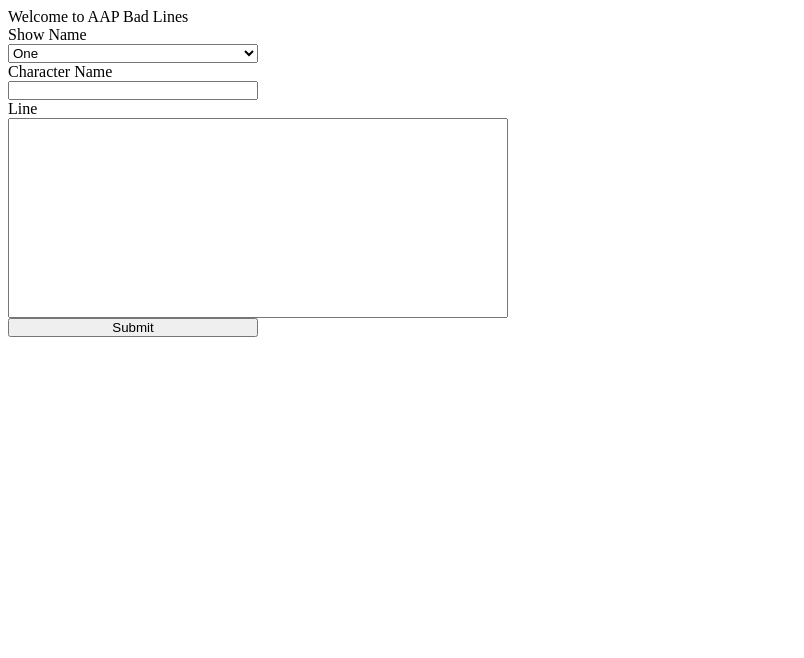
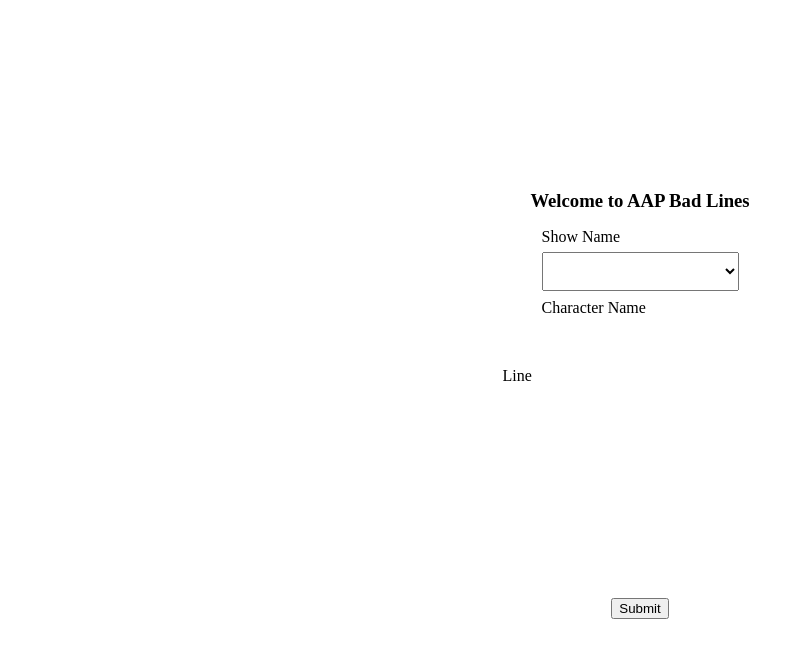
Before and after one commit to SoulXP/aapwebtools, a Vue app in the folder client/: page / in a window 1280 px wide. Shown: the top 658 px of the page, without its empty margins (0-804 px from the left). Built offline with nearby package versions, Linux system fonts and the light colour scheme.

Commit message:
bad line request services added

```diff
--- a/client/package.json
+++ b/client/package.json
@@ -8,6 +8,7 @@
     "lint": "vue-cli-service lint"
   },
   "dependencies": {
+    "axios": "^0.21.1",
     "core-js": "^3.6.5",
     "vue": "^3.0.0",
     "vue-router": "^4.0.0-0"
--- a/client/src/App.vue
+++ b/client/src/App.vue
@@ -3,5 +3,4 @@
 </template>
 
 <style>
-
 </style>
--- a/client/src/components/BadLineForm.vue
+++ b/client/src/components/BadLineForm.vue
@@ -3,7 +3,7 @@
         <div class="form-group">
             <div class="form-element">
                 <label for="show">Show Name</label>
-                <select name="show">
+                <select v-model="showName" name="show">
                     <option>One</option>
                     <option>Two</option>
                     <option>Three</option>
@@ -11,66 +11,110 @@
             </div>
             <div class="form-element">
                 <label for="character">Character Name</label>
-                <input type="text" id="character_name">
+                <input v-model="characterName" type="text" id="character_name">
             </div>
         </div>
-        <label for="line">Line</label>
-        <textarea name="line" id="line" cols="30" rows="10"></textarea>
-        <button>Submit</button>
+        <div class="form-element">
+            <label for="line">Line</label>
+            <textarea v-model="line" name="line" id="line" cols="30" rows="10"></textarea>
+        </div>
+        <button @click.prevent="validateForm()">Submit</button>
     </form>
 </template>
 
 <script>
+import services from '@/services/services.js';
+
 export default {
-    name: 'BadLineForm'
+    name: 'BadLineForm',
+    data () {
+        return {
+            showName: '',
+            characterName: '',
+            line: ''
+        }
+    },
+    methods: {
+        validateForm () {
+            // Send to api for logging
+            services.addBadLine({ type: 'badline-form', formdata: { show: this.showName, character: this.characterName, line: this.line } })
+                .then((res) => {
+                    console.log(res);
+                })
+                .catch((err) => {
+                    console.log(err);
+                });
+        },
+        sendPost (formData) {
+            services.dev_get()
+                .then((res) => {
+                    console.log(res.data);
+                })
+                .catch((err) => {
+                    console.error(err);
+                });
+        }
+    }
 }
 </script>
 
 <style scoped>
     * {
         margin: 0;
-        padding: 0;
         box-sizing: border-box;
     }
 
     #badline-form {
         display: flex;
+        margin: 0;
         max-width: 500px;
         flex-direction: column;
         justify-content: center;
-        align-content: center;
+        align-items: center;
+        margin-top: 0.5em;
     }
 
     #badline-form input {
         max-width: 250px;
+        margin-top: 0.5em;
+        padding: 0.75em;
+        border: none;
+    }
+
+    #badline-form input:focus, #badline-form textarea:focus, #badline-form select:focus {
+        outline: none;
     }
 
     #badline-form textarea {
         resize: none;
         width: 100%;
         height: 200px;
-        padding: 0.5em;
+        padding: 0.75em;
+        margin-top: 0.5em;
+        border: none;
     }
 
     #badline-form select {
         max-width: 250px;
+        margin-top: 0.5em;
+        padding: 0.75em;
     }
 
     #badline-form button {
         max-width: 250px;
+        margin-top: 0.5em;
     }
 
     #badline-form .form-group {
         display: flex;
         flex-direction: column;
         justify-content: space-between;
-        align-content: center;
     }
 
     #badline-form .form-element {
         display: flex;
         flex-direction: column;
         justify-content: space-between;
-        align-content: center;
+        margin-top: 0.5em;
     }
 </style>
--- /dev/null
+++ b/client/src/services/api.js
@@ -0,0 +1,8 @@
+import axios from 'axios';
+export default () => {
+    const instance = axios.create({
+        // TODO: Load enviroment
+        baseURL: 'http://102.132.255.252/badlines'
+    });
+    return instance;
+}
--- /dev/null
+++ b/client/src/services/services.js
@@ -0,0 +1,15 @@
+import api from '@/services/api.js';
+
+export default {
+    // Dev requests
+    dev_get () {
+        console.log('Sending GET request to API services provider');
+        return api().get('/');
+    },
+
+    // Client requests
+    addBadLine (formData) {
+        console.log('Sending POST request to API services provider');
+        return api().post('/', formData);
+    }
+}
--- a/client/src/views/Landing.vue
+++ b/client/src/views/Landing.vue
@@ -1,6 +1,6 @@
 <template>
-  <div>
-    Welcome to AAP Bad Lines
+  <div id="main">
+    <h3>Welcome to AAP Bad Lines</h3>
     <div v-if="userLoggedIn">
       <BadLineForm/>
     </div>
@@ -27,4 +27,17 @@ export default {
 </script>
 
 <style scoped>
+  * {
+    margin: 0;
+    padding: 0;
+    box-sizing: border-box;
+  }
+
+  #main {
+    display: flex;
+    margin-top: 15%;
+    flex-direction: column;
+    justify-content: center;
+    align-items: center;
+  }
 </style>
```
Also changed, not shown: 2 other files (tests, documents, lock files or other folders).
